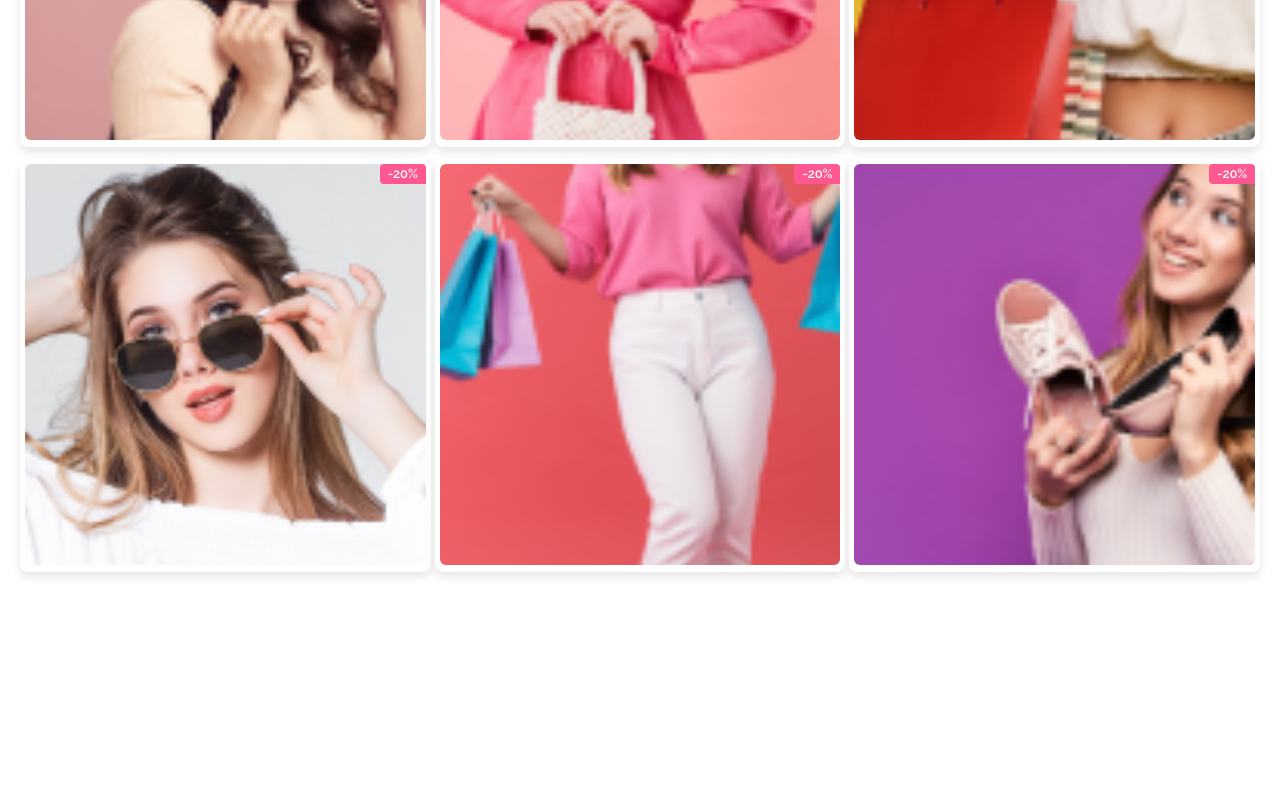
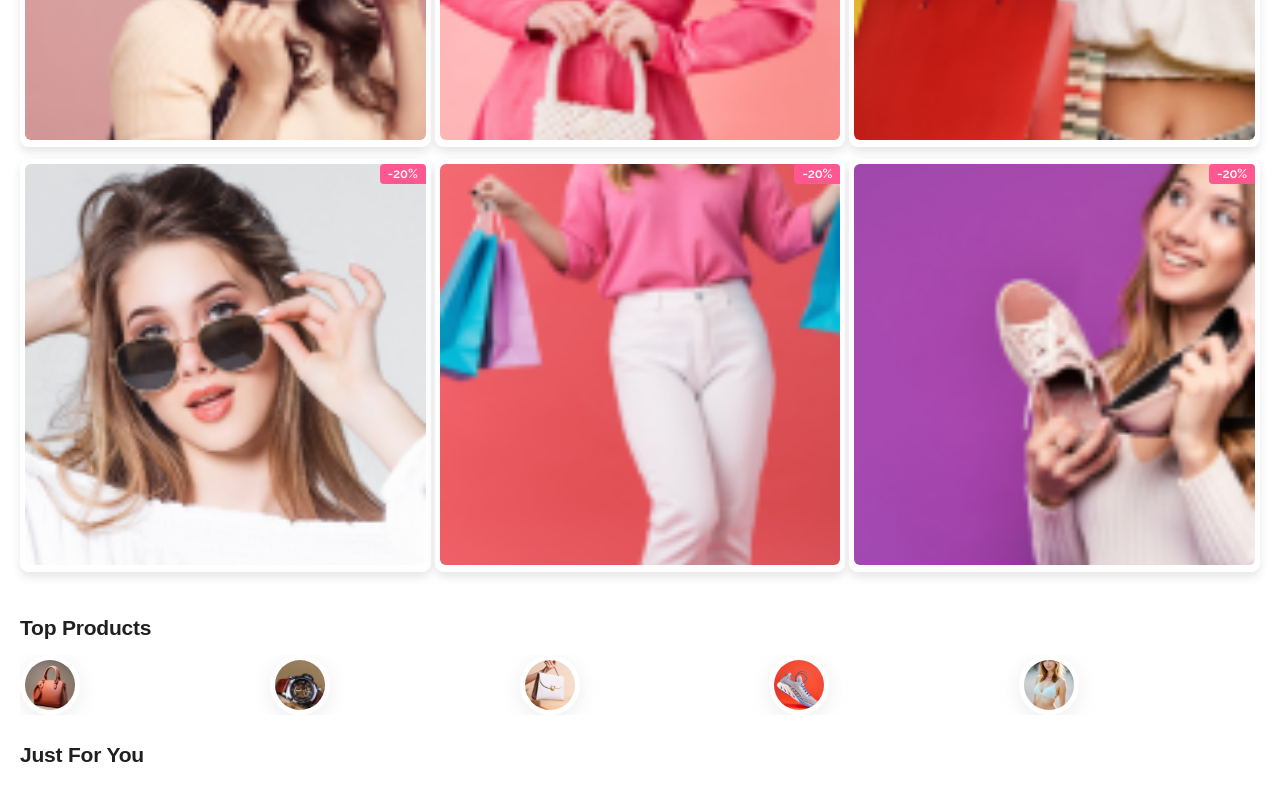
Before and after one commit to seohyundeveloper/shopping, a website: page pages/profile.html in a window 1280 px wide. Shown: the part 2229-3029 px from the top of the page. Before the commit the page ends 2897 px from the top, so only its background shows below. Drawn offline with Linux system fonts and the light colour scheme.

Commit message:
pofile-add

```diff
--- a/pages/profile.html
+++ b/pages/profile.html
@@ -325,6 +325,39 @@
         </li>
       </ul>
     </section>
+    <section>
+      <h2 class="heading md">Top Products</h2>
+      <ul class="profile-list">
+        <li>
+          <a href="" class="profile-base">
+            <img src="../images/@bag3.png" alt="">
+          </a>
+        </li>
+        <li>
+          <a href="" class="profile-base">
+            <img src="../images/@watch.png" alt="">
+          </a>
+        </li>
+        <li>
+          <a href="" class="profile-base">
+            <img src="../images/@bag1.png" alt="">
+          </a>
+        </li>
+        <li>
+          <a href="" class="profile-base">
+            <img src="../images/@shoes1.png" alt="">
+          </a>
+        </li>
+        <li>
+          <a href="" class="profile-base">
+            <img src="../images/@lingerie3.png" alt="">
+          </a>
+        </li>
+      </ul>
+    </section>
+    <section>
+      <h2 class="heading md stars">Just For You</h2>
+    </section>
   </main>
 </body>
 </html>
--- a/scss/components/_product.scss
+++ b/scss/components/_product.scss
@@ -177,7 +177,7 @@
   display: grid;
   grid-template-columns: repeat(3, 1fr);
   gap: rem(6) rem(4);
-  margin: rem(10) rem(20) 0;
+  margin: rem(10) rem(20) rem(35);
   a{
     position: relative;
     img {
```
Also changed, not shown: css/style.css, images/@watch.png (added), images/ico_stars.svg (added).
